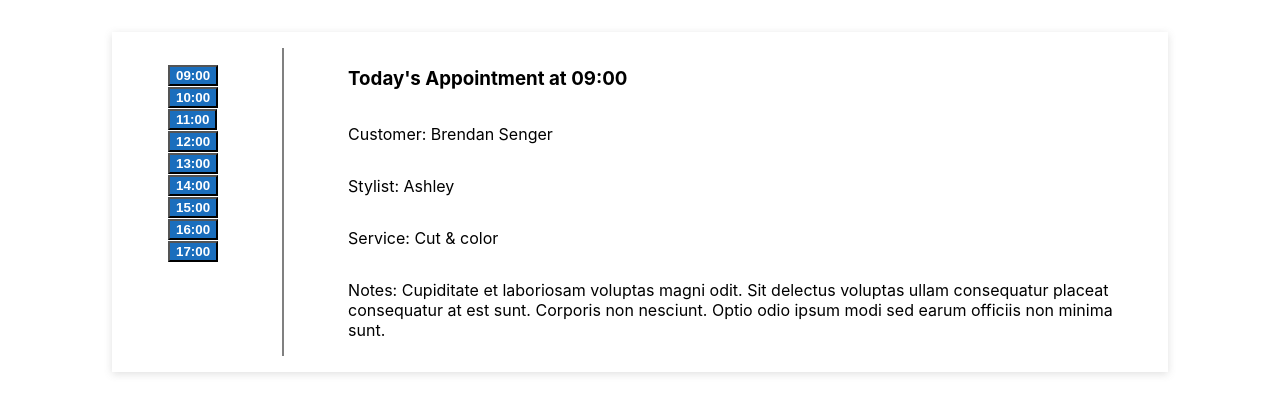
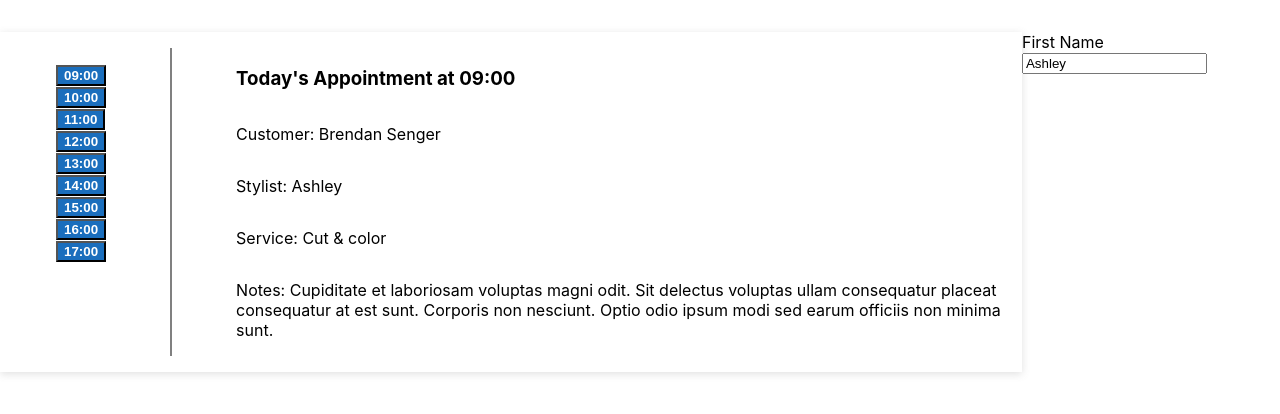
Before and after one commit to GersonEC/training-react-tdd, a React (Create React App) app: page / in a window 1280 px wide. Shown: the top 414 px of the page. Built offline with nearby package versions, Linux system fonts and the light colour scheme.

Commit message:
Add state to customerForm component.

```diff
--- a/src/App.tsx
+++ b/src/App.tsx
@@ -2,11 +2,13 @@ import React from "react";
 import { AppointmentsDayView } from "./components/AppoimentsDayView";
 import { mockAppointments } from "./utils/mockData";
 import "./App.css";
+import { CustomerForm } from "./components/CustomerForm";
 
 function App() {
   return (
     <div className="app">
       <AppointmentsDayView appointments={mockAppointments} />
+      <CustomerForm firstName="Ashley" onSubmit={() => {}} />
     </div>
   );
 }
--- a/src/components/CustomerForm.tsx
+++ b/src/components/CustomerForm.tsx
@@ -1,18 +1,25 @@
-import React from "react";
+import React, { SyntheticEvent, useState } from "react";
 
 interface CustomerFormProps {
   firstName: string;
+  onSubmit: (firstName: string) => void;
 }
 export const CustomerForm = (props: CustomerFormProps) => {
+  const [customer, setCustomer] = useState(props.firstName);
+
+  const handleChangeFirstName = (e: any) => {
+    setCustomer(e.target.value);
+  };
+
   return (
-    <form id="customer">
+    <form id="customer" onSubmit={() => props.onSubmit(customer)}>
       <label htmlFor="firstName">First Name</label>
       <input
         type="text"
         name="firstName"
         id="firstName"
-        value={props.firstName}
-        readOnly
+        value={customer}
+        onChange={handleChangeFirstName}
       />
     </form>
   );
```
Also changed, not shown: 1 other file (tests, documents, lock files or other folders).
